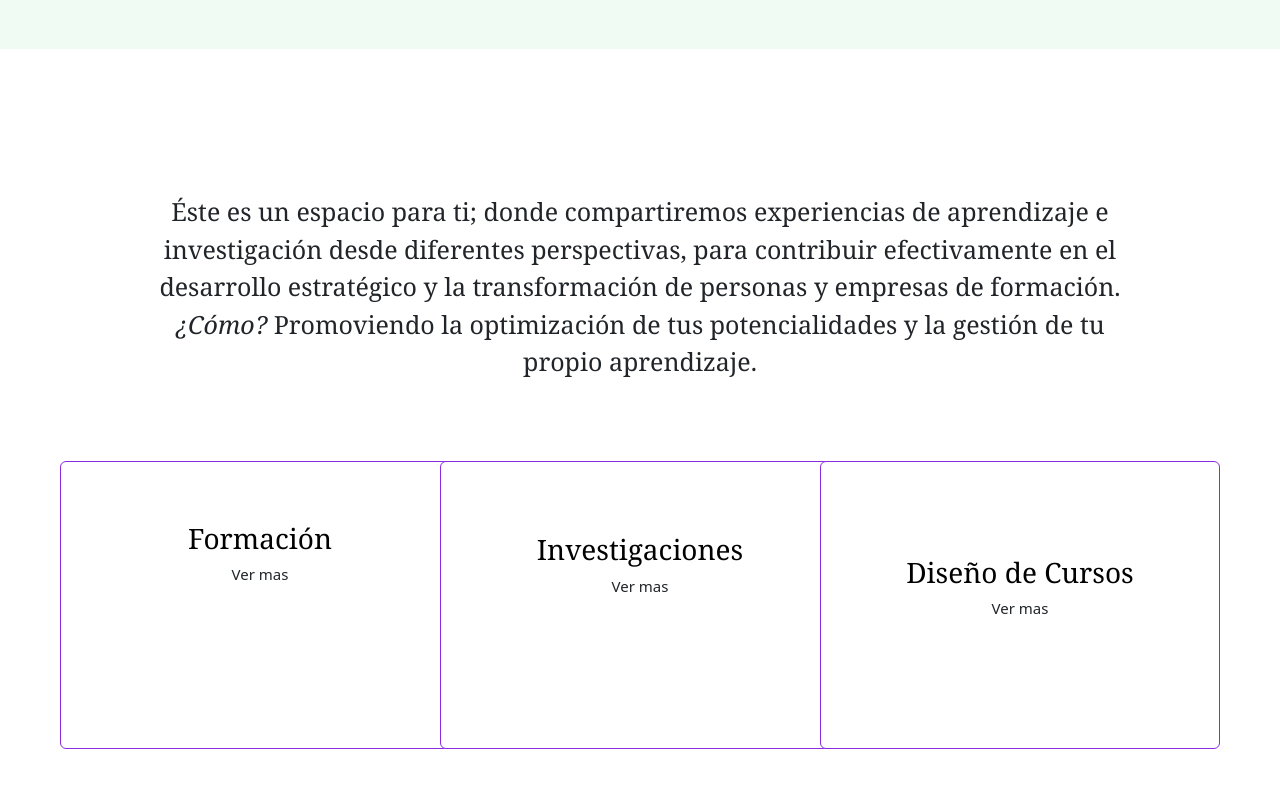
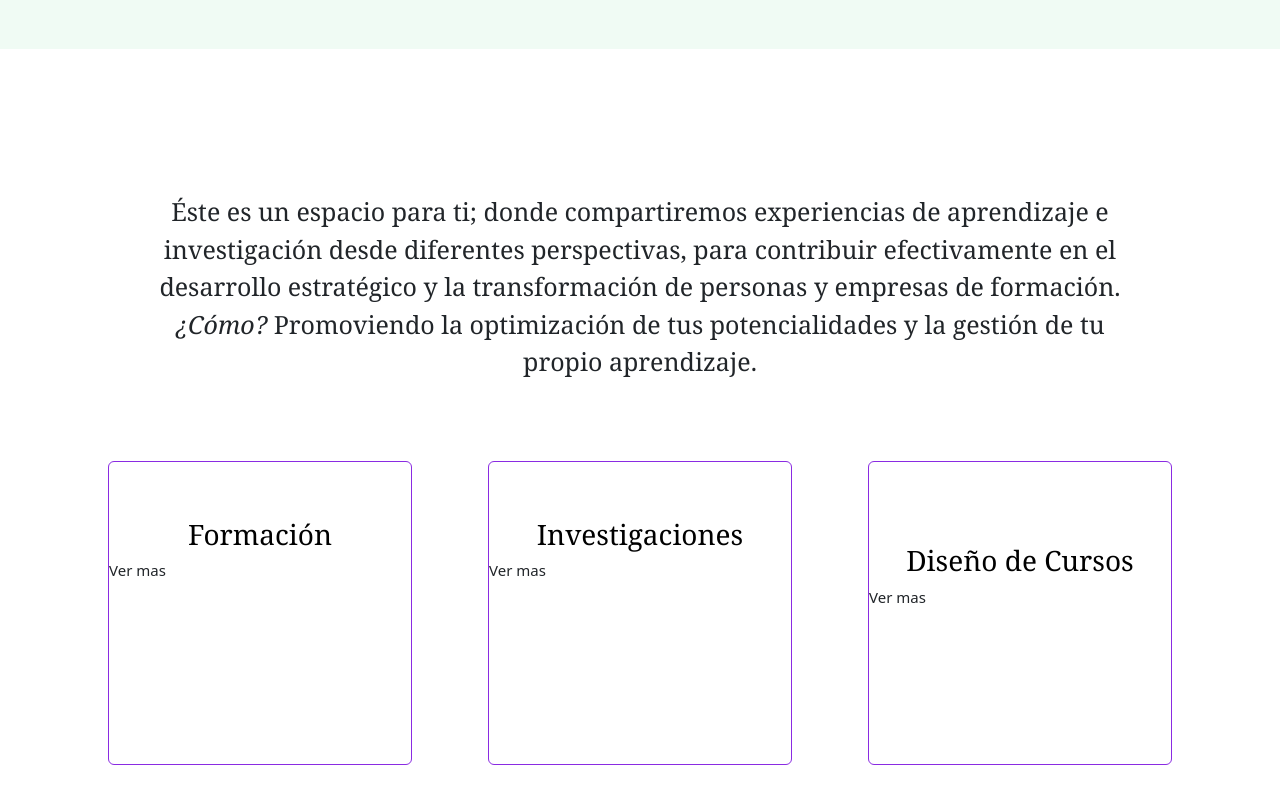
Before and after one commit to jenireeac/pensamiento-innovativo, a React (Create React App) app: page / in a window 1280 px wide. Shown: the part 1893-2693 px from the top of the page. Before the commit the page ends 2642 px from the top, so only its background shows below. Built offline with nearby package versions, Linux system fonts and the light colour scheme.

Commit message:
update style

```diff
--- a/src/App.css
+++ b/src/App.css
@@ -68,18 +68,18 @@
   }
 
   .mentoria-card {
-  padding: 1em;
-  margin: 8em;
+    padding: 1em;
+    margin: 8em;
   }
 
-.card-body{
-  margin: -5em;
-}
+  .card-body {
+    margin: -5em;
+  }
   .flip-card {
     perspective: 100%; /* Define the perspective for 3D rotation */
-    border-color:blueviolet;
-    width: 25em;
-    min-height: 18em;
+    border-color: blueviolet;
+    width: 19rem;
+    height: 19rem;
   }
 
   .flip-card:hover .flip-card-inner {
@@ -119,7 +119,9 @@
   .card-text {
     font-size: 15px;
     text-align: center;
-
+  }
+  .card-p {
+    font-size: 15px;
   }
 }
 @media screen and (max-width: 991px) {
--- a/src/components/Flipcard.js
+++ b/src/components/Flipcard.js
@@ -17,7 +17,7 @@ const FlipCard = ({ frontText, backText , cardText }) => {
         <div className="flip-card-front">
           {/* Content for the front side of the card */}
           <h3 className="card-title">{frontText}</h3>
-          <p className="card-text"> {cardText}</p>
+          <p className="card-p"> {cardText}</p>
         </div>
         <div className="flip-card-back">
           {/* Content for the back side of the card */}
```
